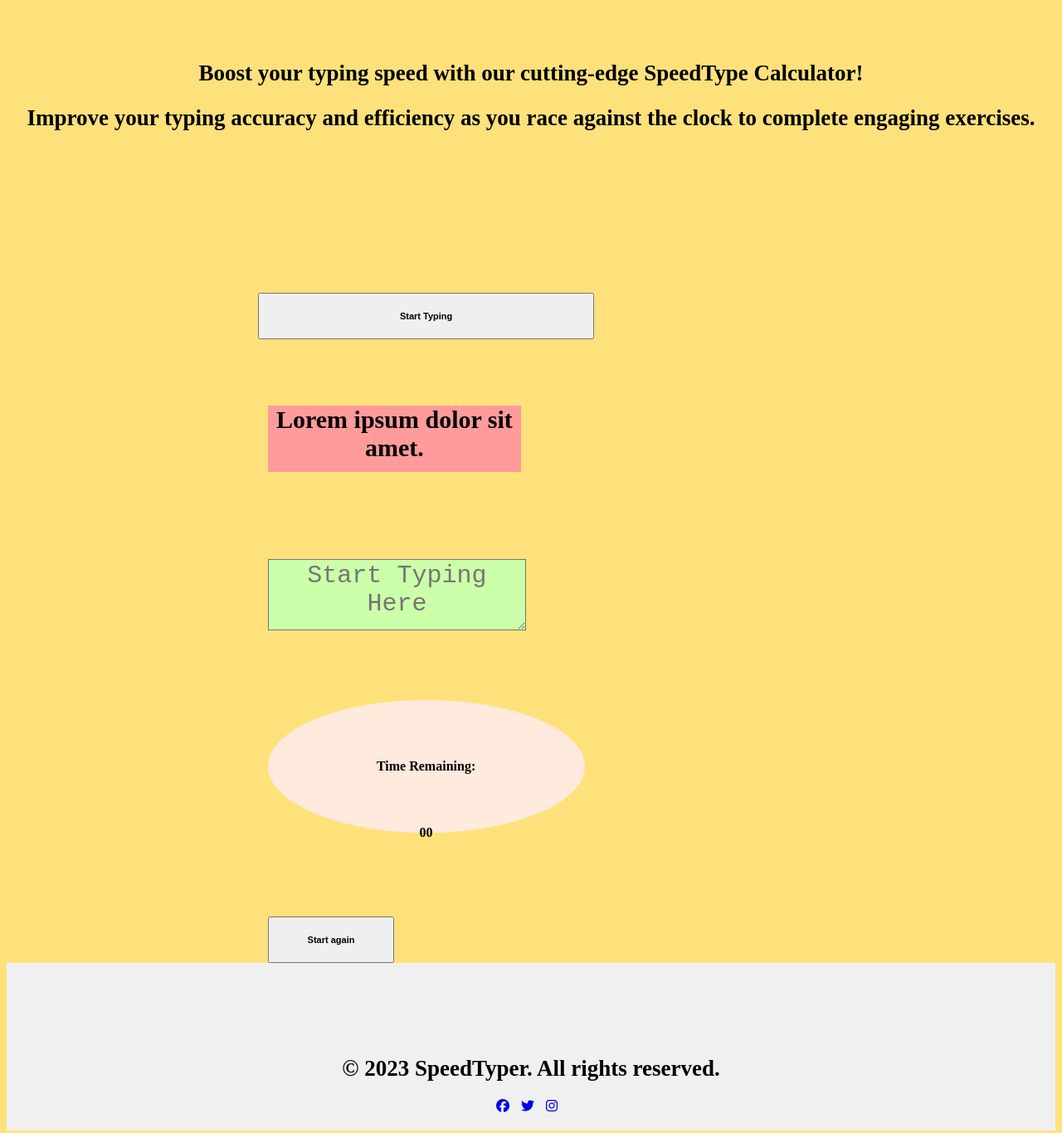
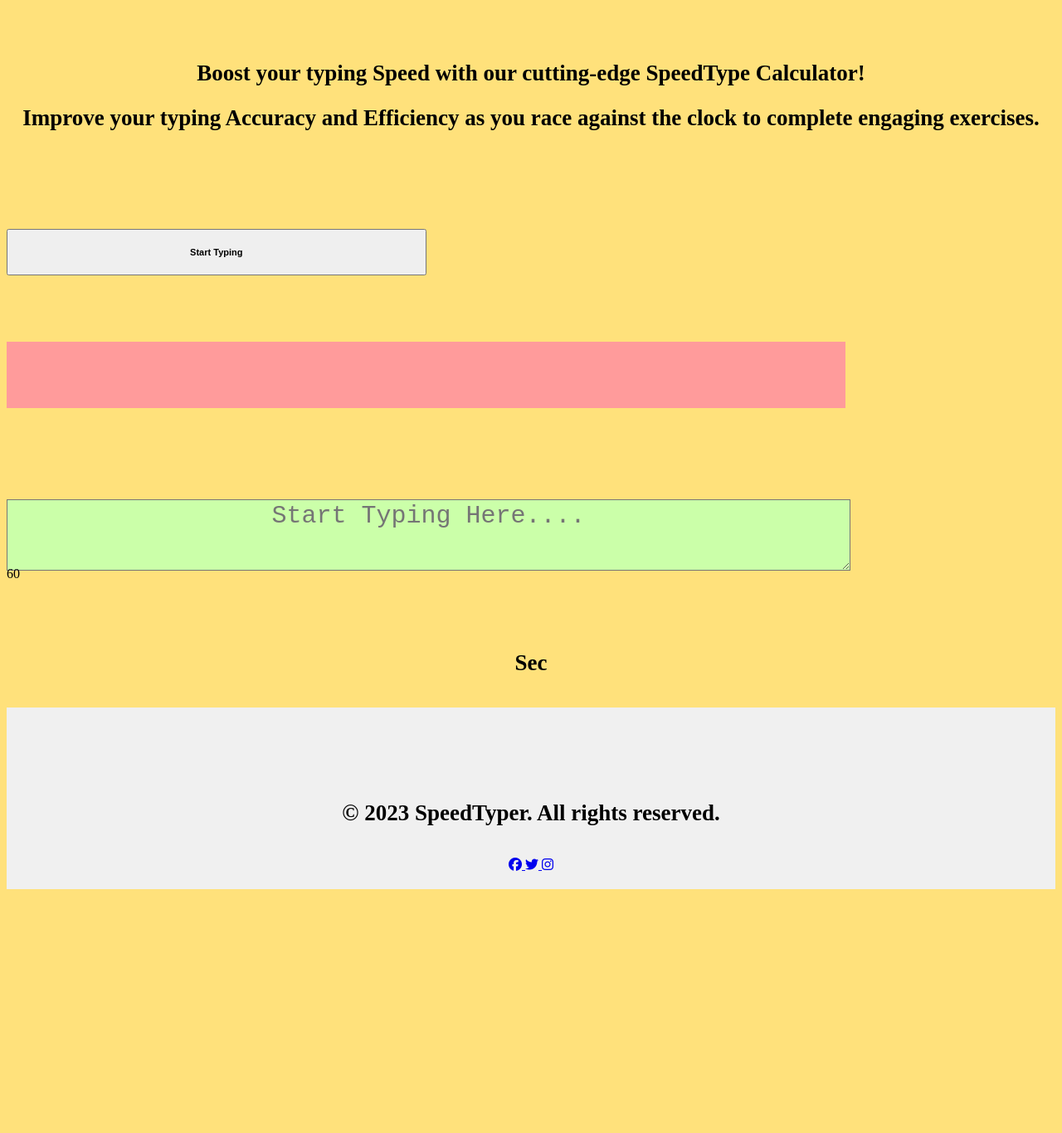
Before and after one commit to Emnamejeri/speedtyper, a plain HTML site: page index.html in a window 1280 px wide. Shown: the part 120-1486 px from the top of the page at 83% size. After the commit the page ends 1200 px from the top, so only its background shows below. Drawn offline with Linux system fonts and the light colour scheme; a web font is replaced by a local one.

Commit message:
Update index.html

```diff
--- a/index.html
+++ b/index.html
@@ -11,32 +11,48 @@
       href="https://fonts.googleapis.com/css2?family=Borel&display=swap"
       rel="stylesheet"
     />
-<script src="https://kit.fontawesome.com/044d8d66fd.js" crossorigin="anonymous"></script>
+    <script
+      src="https://kit.fontawesome.com/044d8d66fd.js"
+      crossorigin="anonymous"
+    ></script>
   </head>
   <body>
+    <header class="header">
       <h1 id="companyLogo">TypeSpeed Tester</h1>
+    </header>
+    <main class="main">
+      <section class="intro-section">
         <p>
-Boost your typing speed with our cutting-edge SpeedType Calculator!
-<br />Improve your typing accuracy and efficiency as you race against the
-clock to complete engaging exercises.
+          Boost your typing <strong>Speed</strong> with our cutting-edge
+          SpeedType Calculator!
+          <br />
+          Improve your typing <strong>Accuracy</strong> and
+          <strong>Efficiency</strong> as you race against the clock to complete
+          engaging exercises.
         </p>
-<div id="container">
-<button>Start Typing</button>
+      </section>
+      <button id="actionStart">Start Typing</button>
 
-
-<div>
-<h2 id="testText">Lorem ipsum dolor sit amet.</h2>
-<textarea id="testInput" placeholder="Start Typing Here"></textarea>
-<h4>Time Remaining:<br><span id="timer">00</span></h4>
-<button>Start again</button>
+      <section class="typing-section">
+        <div class="typing-container">
+          <div class="test-text-box">
+            <p id="testText"></p>
+          </div>
+          <textarea
+            id="testInput"
+            placeholder="Start Typing Here...."
+          ></textarea>
+          <div class="time-remaining-box">
+            <span id="timer">60</span>
+            <p>Sec</p>
           </div>
         </div>
-<div class="container my-5">
-
+      </section>
+    </main>
     <footer class="footer">
-        <div>
-            <p class="copyright">&copy; 2023 SpeedTyper. All rights reserved.</p>
-            <div class="social-icons">
+      <div class="footer-content">
+        <p>&copy; 2023 SpeedTyper. All rights reserved.</p>
+        <div id="social-icons">
           <a href="https://www.facebook.com/yourpage" target="_blank">
             <i class="fa-brands fa-facebook"></i>
           </a>
```
Lines whose indentation alone changed are shown as unchanged.
